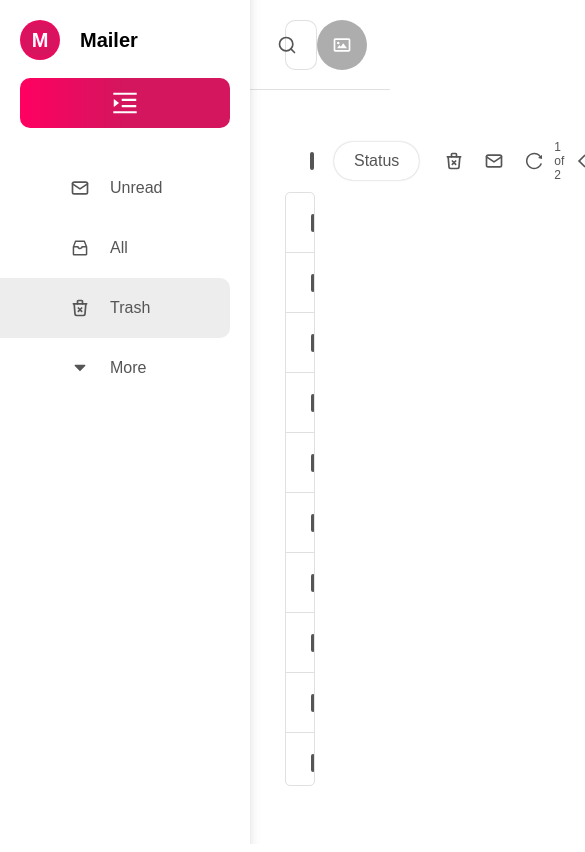
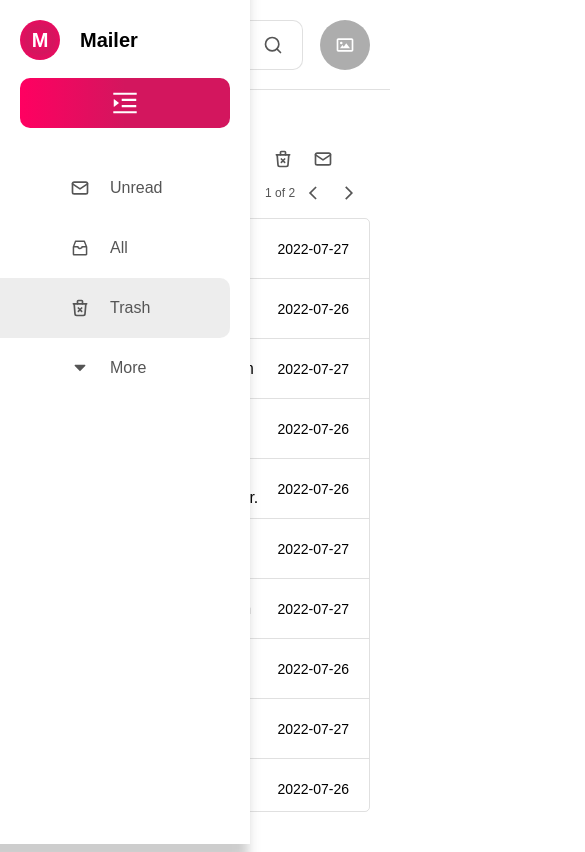
Before and after one commit to rybkaK/test-emails, a Next.js app: page /trash in a window 390 px wide. Shown: the top 852 px of the page, 585 px wide, since content can reach past the window. Built offline with nearby package versions, Linux system fonts and the light colour scheme.

Commit message:
feat: added responsive

```diff
--- a/components/header/index.js
+++ b/components/header/index.js
@@ -12,6 +12,11 @@
 	align-items: center;
 
 	grid-template-columns: 1.5fr 1fr;
+
+	@media (max-width: 768px) {
+		padding: 10px 20px;
+		grid-template-columns: 3fr 1fr;
+	}
 `;
 
 const Avatar = styled.img`
@@ -23,6 +28,10 @@
 
 	margin-left: auto;
 	margin-right: 50px;
+
+	@media (max-width: 768px) {
+		margin-right: 0px;
+	}
 `;
 
 const AvatarError = styled.div`
@@ -38,6 +47,9 @@
 
 	margin-left: auto;
 	margin-right: 50px;
+	@media (max-width: 768px) {
+		margin-right: 0px;
+	}
 `;
 
 const Header = ({ imageSrc, inputValue, onInputChange }) => {
--- a/components/home/mail/index.js
+++ b/components/home/mail/index.js
@@ -19,7 +19,7 @@
 	cursor: pointer;
 
 	:hover {
-		background-color: #ffeea081;
+		background-color: #ffeea0;
 
 		div > div {
 			display: flex;
@@ -34,22 +34,36 @@
 	font-size: 16px;
 
 	padding: 0 15px;
+	min-width: 120px;
 `;
 
 const MailDescription = styled.div`
 	font-size: 14px;
+
+	@media (max-width: 768px) {
+		display: none;
+	}
 `;
 
 const MailDate = styled.div`
 	margin-left: auto;
 	font-size: 14px;
+
+	min-width: 75px;
+	text-align: end;
 `;
 
 const MailHover = styled.div`
 	position: absolute;
 	right: 130px;
 
-	width: 100px;
+	width: 120px;
+	padding-right: 20px;
+	background-color: #ffeea0;
+
+	@media (max-width: 768px) {
+		right: 0;
+	}
 `;
 
 const MailHoverContainer = styled.div`
--- a/components/home/main/index.js
+++ b/components/home/main/index.js
@@ -19,6 +19,10 @@
 
 	display: flex;
 	flex-direction: column;
+
+	@media (max-width: 768px) {
+		padding: 40px 20px 40px 20px;
+	}
 `;
 
 const MainHeader = styled.div`
@@ -26,6 +30,8 @@
 
 	display: flex;
 	align-items: center;
+
+	flex-wrap: wrap;
 `;
 
 const PaginationContainer = styled.div`
@@ -33,6 +39,8 @@
 
 	display: flex;
 	align-items: center;
+
+	min-width: 105px;
 `;
 
 const PaginationInfo = styled.p`
--- a/components/layout/index.js
+++ b/components/layout/index.js
@@ -17,6 +17,9 @@
 
 const ListContainer = styled.div`
 	padding-left: ${(props) => (props.opened ? '250px' : '80px')};
+	@media (max-width: 768px) {
+		padding-left: 80px;
+	}
 	width: 100%;
 	transition: padding 0.5s ease-in-out;
 `;
--- a/components/shared/checkbox/index.js
+++ b/components/shared/checkbox/index.js
@@ -5,6 +5,8 @@
 const CheckboxContainer = styled.div`
 	width: 18px;
 	height: 18px;
+
+	min-width: 18px;
 
 	margin: 0 5px;
 
--- a/components/shared/sidebarLink/index.js
+++ b/components/shared/sidebarLink/index.js
@@ -5,6 +5,9 @@
 const StyledLink = styled.button`
 	padding: ${(props) =>
 		props.showText ? '20px 15px 20px 70px;' : '20px 15px 20px 30px;'};
+
+	margin-right: 20px;
+
 	background-color: ${(props) => (props.selected ? '#79797922' : '#ffffff')};
 	display: grid;
 	align-items: center;
--- a/components/sidebar/index.js
+++ b/components/sidebar/index.js
@@ -29,6 +29,9 @@
 	display: flex;
 	flex-direction: column;
 
+	background-color: #ffffff;
+	z-index: 1000;
+
 	-webkit-box-shadow: -20px 0px 11px 18px #5757574b;
 	box-shadow: -20px 0px 11px 18px #5757574b;
 
@@ -36,7 +39,7 @@
 `;
 
 const SidebarHeader = styled.div`
-	margin: 0 20px;
+	margin: 0 20px 20px;
 	display: flex;
 	flex-direction: column;
 `;
@@ -74,12 +77,13 @@
 `;
 
 const SidebarMenu = styled.nav`
-	margin-right: 20px;
-
 	display: flex;
 	flex-direction: column;
 
-	padding: 30px 0;
+	padding: 10px 0 30px;
+
+	overflow-y: auto;
+	overflow-x: hidden;
 `;
 
 const SidebarMore = styled.div`
```
